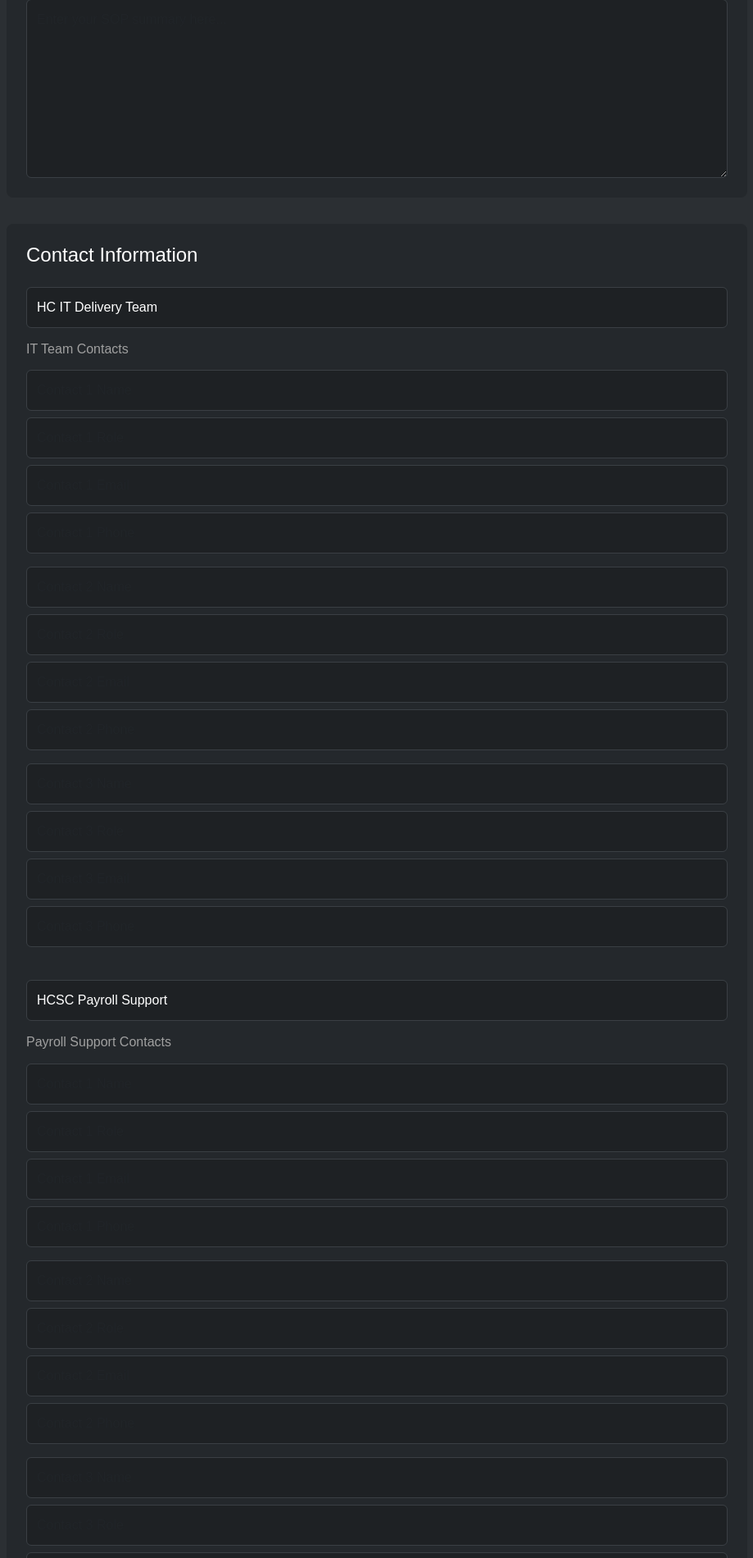
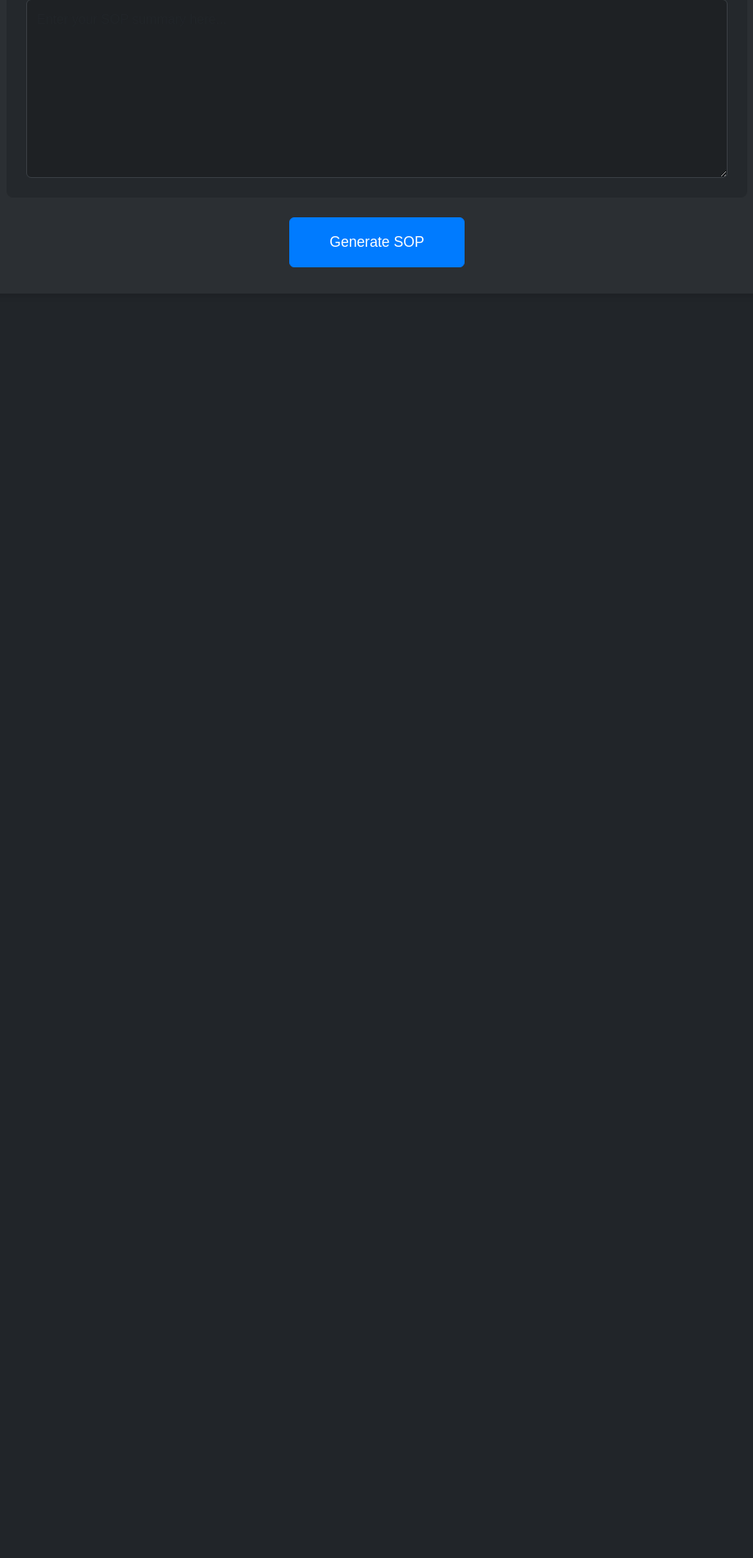
Before and after one commit to randy9840524/HCSCSOPGenerator-1, a Flask app: page / in a window 1280 px wide. Shown: the part 690-2590 px from the top of the page at 82% size, without its empty margins (180-1099 px from the left). After the commit the page ends 1016 px from the top, so only its background shows below. Run offline with Flask 3, Linux system fonts and the light colour scheme.

Commit message:
Agent query: Can you try generating an SOP document? The form should be simpler now, and the Word document should include editable contact and authorization sections.
Remove contact information sections from SOP generation form and document.

Screenshot: https://storage.googleapis.com/screenshot-production-us-central1/d169a200-6c93-4aff-af2f-05d3f2908cb1/b5d80708-664b-4ed5-9a32-e971a300d6d8.jpg

```diff
--- a/routes.py
+++ b/routes.py
@@ -20,11 +20,7 @@
             'document_id': request.form['document_id'].strip(),
             'effective_date': datetime.strptime(request.form['effective_date'], '%Y-%m-%d'),
             'version': request.form['version'].strip(),
-            'summary': request.form['summary'].strip(),
-            'contact_email': request.form['contact_email'].strip(),
-            'contact_phone': request.form['contact_phone'].strip(),
-            'payroll_email': request.form['payroll_email'].strip(),
-            'payroll_phone': request.form['payroll_phone'].strip()
+            'summary': request.form['summary'].strip()
         }
 
         app.logger.info(f"Attempting to create SOP with document ID: {sop_data['document_id']}")
--- a/templates/index.html
+++ b/templates/index.html
@@ -42,65 +42,7 @@
                 <textarea class="form-control" id="summary" name="summary" rows="8" placeholder="Enter your SOP summary here..." required></textarea>
             </div>
 
-            <div class="contact-section mb-4">
-                <h4>Contact Information</h4>
-                <!-- IT Delivery Team -->
-                <div class="row mb-4">
-                    <div class="col-12">
-                        <div class="contact-group">
-                            <input type="text" class="form-control mb-3" name="it_team_name" value="HC IT Delivery Team" placeholder="Team Name">
-                            <h5>IT Team Contacts</h5>
-                            {% for i in range(1, 4) %}
-                            <div class="contact-entry mb-3">
-                                <input type="text" class="form-control mb-2" name="it_contact{{i}}_name" placeholder="Contact {{i}} Name">
-                                <input type="text" class="form-control mb-2" name="it_contact{{i}}_role" placeholder="Contact {{i}} Role">
-                                <input type="email" class="form-control mb-2" name="it_contact{{i}}_email" placeholder="Contact {{i}} Email">
-                                <input type="tel" class="form-control mb-2" name="it_contact{{i}}_phone" placeholder="Contact {{i}} Phone">
-                            </div>
-                            {% endfor %}
-                        </div>
-                    </div>
-                </div>
 
-                <!-- Payroll Support -->
-                <div class="row mb-4">
-                    <div class="col-12">
-                        <div class="contact-group">
-                            <input type="text" class="form-control mb-3" name="payroll_team_name" value="HCSC Payroll Support" placeholder="Team Name">
-                            <h5>Payroll Support Contacts</h5>
-                            {% for i in range(1, 4) %}
-                            <div class="contact-entry mb-3">
-                                <input type="text" class="form-control mb-2" name="payroll_contact{{i}}_name" placeholder="Contact {{i}} Name">
-                                <input type="text" class="form-control mb-2" name="payroll_contact{{i}}_role" placeholder="Contact {{i}} Role">
-                                <input type="email" class="form-control mb-2" name="payroll_contact{{i}}_email" placeholder="Contact {{i}} Email">
-                                <input type="tel" class="form-control mb-2" name="payroll_contact{{i}}_phone" placeholder="Contact {{i}} Phone">
-                            </div>
-                            {% endfor %}
-                        </div>
-                    </div>
-                </div>
-            </div>
-
-            <!-- Authorization Section -->
-            <div class="authorization-section mb-4">
-                <h4>Authorization</h4>
-                <div class="row">
-                    <div class="col-md-6 mb-3">
-                        <div class="auth-group">
-                            <h5>Process Owner</h5>
-                            <input type="text" class="form-control mb-2" name="process_owner_name" placeholder="Name & Surname">
-                            <input type="text" class="form-control" name="process_owner_role" placeholder="Role">
-                        </div>
-                    </div>
-                    <div class="col-md-6 mb-3">
-                        <div class="auth-group">
-                            <h5>Area Head</h5>
-                            <input type="text" class="form-control mb-2" name="area_head_name" placeholder="Name & Surname">
-                            <input type="text" class="form-control" name="area_head_role" placeholder="Role">
-                        </div>
-                    </div>
-                </div>
-            </div>
 
             <div class="text-center">
                 <button type="submit" class="btn btn-primary btn-lg">Generate SOP</button>
```
Also changed, not shown: utils/document_generator.py (+18 -36 lines), instance/sop.db.
